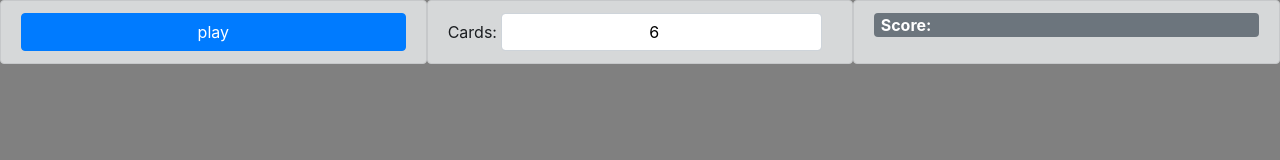
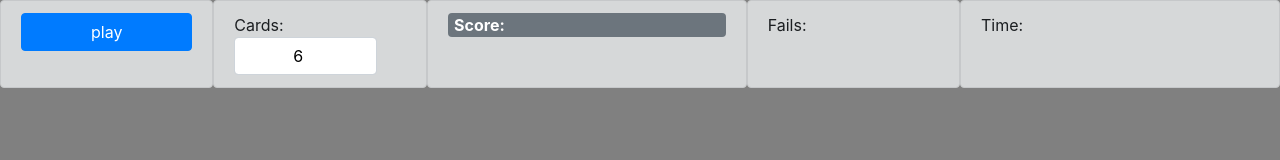
Before and after one commit to elfacu0/Memotest, a website: page index.html in a window 1280 px wide. Drawn offline with nearby package versions, Linux system fonts and the light colour scheme.

Commit message:
add time and tries

```diff
--- a/index.html
+++ b/index.html
@@ -18,15 +18,23 @@
 <body>
     <div class="container-fluid">
         <div class="row d-flex">
-            <div class="col-4 alert alert-dark ">
+            <div class="col-md-2 col-sm-4 alert alert-dark ">
                 <button onclick="addCards()" class="col-sm btn btn-primary align-middle">play</button>
             </div>
-            <div class="col-4 alert alert-dark">
+            <div class="col-md-2 col-sm-4 alert alert-dark">
                 Cards:
-                <input class="col-sm-10 form-control" type="number" id="cards" value=6 min=4 max=52 style="color: black; text-align: center; display: inline;">
+                <input class="col-sm-10 form-control" type="number" id="cards" value=6 min=4 max=52
+                    style="color: black; text-align: center; display: inline;">
             </div>
-            <div class="col-4 alert alert-dark">
-                <span class="col-sm badge badge-secondary text-sm-left" style="font-size: 100%;" id="score">Score: </span>
+            <div class="col-md-3 col-sm-4 alert alert-dark">
+                <span class="col-sm badge badge-secondary text-sm-left" style="font-size: 100%;" id="score">Score:
+                </span>
+            </div>
+            <div class="col-md-2 col-sm-3 alert alert-dark">
+                Fails:
+            </div>
+            <div class="col-md-3 col-sm-3 alert alert-dark">
+                Time:
             </div>
             <div class="col-sm-12 align-content-center">
                 <div id="cards-container" class="row justify-content-around">
```
